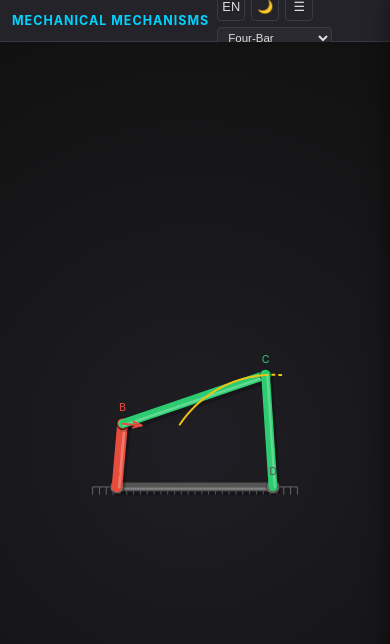
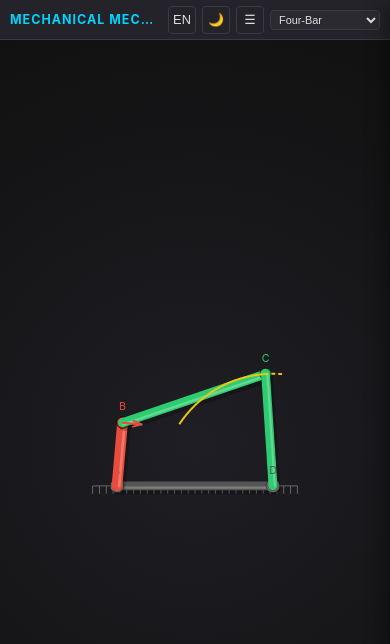
Before and after one commit to Lecho748/site-project-mechanical-mechanism-Atanas, a plain HTML site: page index.html in a window 390 px wide. Drawn offline with Linux system fonts and the light colour scheme.

Commit message:
Align header into single row on desktop and mobile
- Hide tab buttons on all screens, use dropdown for mechanism selection
- Name on left; dropdown + EN/🌙 on right (desktop)
- Same single-line layout preserved on mobile

Co-Authored-By: Claude <noreply@anthropic.com>

```diff
--- a/index.html
+++ b/index.html
@@ -9,11 +9,15 @@
 [data-theme="light"]{--bg:#e8e8ec;--panel:#fff;--accent:#0077cc;--text:#222;--muted:#666;--border:#ccc;--fixed:#aaa;--driver:#c0392b;--output:#1e8449;--trace:#d4ac0d}
 *{box-sizing:border-box;margin:0;padding:0}
 body{background:var(--bg);color:var(--text);font-family:-apple-system,BlinkMacSystemFont,'Segoe UI',sans-serif;display:flex;flex-direction:column;height:100vh;overflow:hidden}
-header{background:var(--panel);padding:6px 12px;display:flex;align-items:center;justify-content:space-between;gap:8px;border-bottom:1px solid var(--border);height:42px;flex-wrap:nowrap}
-.tabs{display:flex;gap:3px}
-@media(max-width:768px){.tabs{display:none}.mobile-mech{display:flex!important;align-items:center;gap:6px}}
-.mobile-mech label{font-size:.7rem;color:var(--muted);white-space:nowrap}
-.mobile-mech select{background:#2a2a30;color:var(--text);border:1px solid var(--border);border-radius:4px;padding:3px 6px;font-size:.72rem;max-width:140px}
+header{background:var(--panel);padding:6px 10px;display:flex;align-items:center;justify-content:space-between;gap:8px;border-bottom:1px solid var(--border);height:40px;flex-wrap:nowrap;overflow:hidden}
+h1#mainTitle{font-size:.72rem;color:var(--accent);letter-spacing:.8px;text-transform:uppercase;margin:0;white-space:nowrap;flex-shrink:1;min-width:0;overflow:hidden;text-overflow:ellipsis}
+.header-right{display:flex;align-items:center;gap:5px;flex-shrink:0}
+.tabs{display:none}
+@media(max-width:768px){.header-right{gap:3px}}
+.icon-btn{background:transparent;border:1px solid var(--border);color:var(--text);width:28px;height:28px;border-radius:4px;cursor:pointer;font-size:.75rem;display:flex;align-items:center;justify-content:center;transition:.2s;flex-shrink:0}
+.mobile-mech{display:flex!important;align-items:center;gap:3px}
+.mobile-mech label{font-size:.65rem;color:var(--muted);white-space:nowrap;display:none}
+.mobile-mech select{background:#2a2a30;color:var(--text);border:1px solid var(--border);border-radius:4px;padding:2px 4px;font-size:.68rem;width:110px;flex-shrink:0}
 .tab-btn{background:transparent;border:1px solid transparent;color:var(--muted);padding:3px 10px;border-radius:4px;cursor:pointer;font-size:.72rem;white-space:nowrap;transition:.2s}
 .tab-btn:hover{color:var(--text)}
 .tab-btn.active{color:var(--accent);border-color:var(--accent);background:rgba(0,212,255,.1)}
@@ -49,7 +53,7 @@ input[type=range]{width:100%;accent-color:var(--accent)}
 <body>
 <header>
   <h1 id="mainTitle" style="font-size:.78rem;color:var(--accent);letter-spacing:1px;text-transform:uppercase;margin:0;white-space:nowrap">Mechanical Mechanisms</h1>
-  <div class="header-right" style="display:flex;align-items:center;gap:6px">
+  <div class="header-right" style="display:flex;align-items:center;gap:6px;flex-wrap:nowrap">
     <div class="tabs">
       <button class="tab-btn active" data-mech="fourbar" data-en="Four-Bar" data-bg="Четиризвенен механизъм">Four-Bar</button>
       <button class="tab-btn" data-mech="geneva" data-en="Geneva Drive" data-bg="Женевско колело">Geneva</button>
```
Also changed, not shown: 1 other file.
